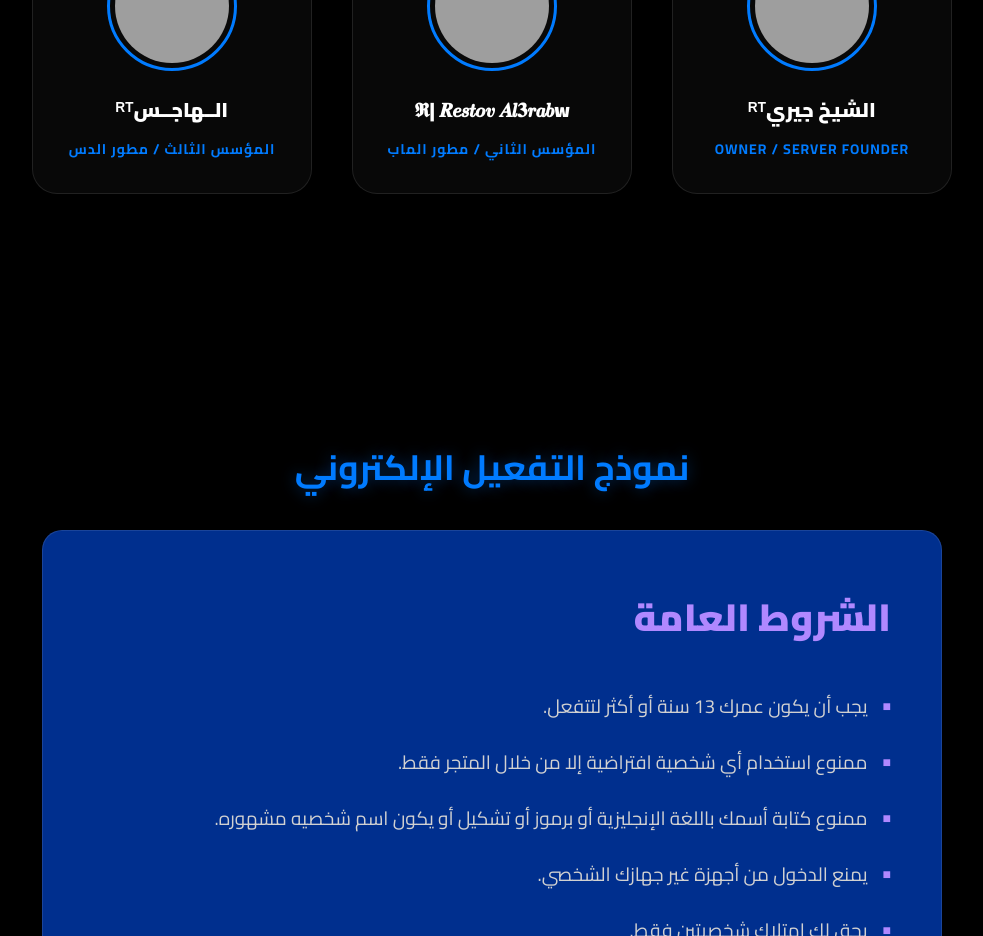
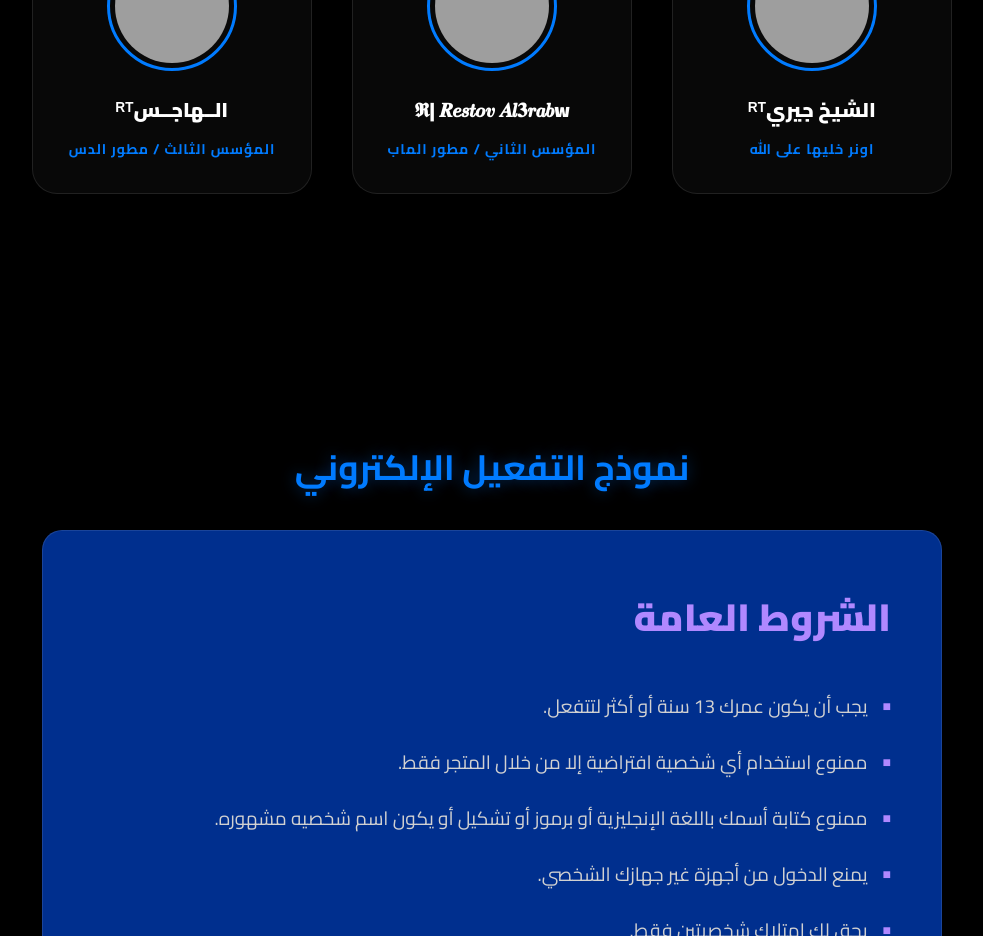
Before and after one commit to Riotside99/Riot-Side, a plain HTML site: page index.html in a window 1280 px wide. Shown: the part 2880-3816 px from the top of the page, without its empty margins (148-1131 px from the left). Drawn offline with Linux system fonts and the light colour scheme; grey boxes are pictures that could not be loaded.

Commit message:
Update index.html

```diff
--- a/index.html
+++ b/index.html
@@ -224,7 +224,7 @@
                     <img src="https://i.imgur.com/X7mMVcg.png" alt="الشيخ جيريᴿᵀ">
                 </a>
                 <h3 class="founder-name">الشيخ جيريᴿᵀ</h3>
-                <span class="founder-role">Owner / Server Founder</span>
+                <span class="founder-role">اونر خليها على الله </span>
             </div>
             <div class="founder-card">
                 <a href="#" class="founder-img-wrapper">
```
